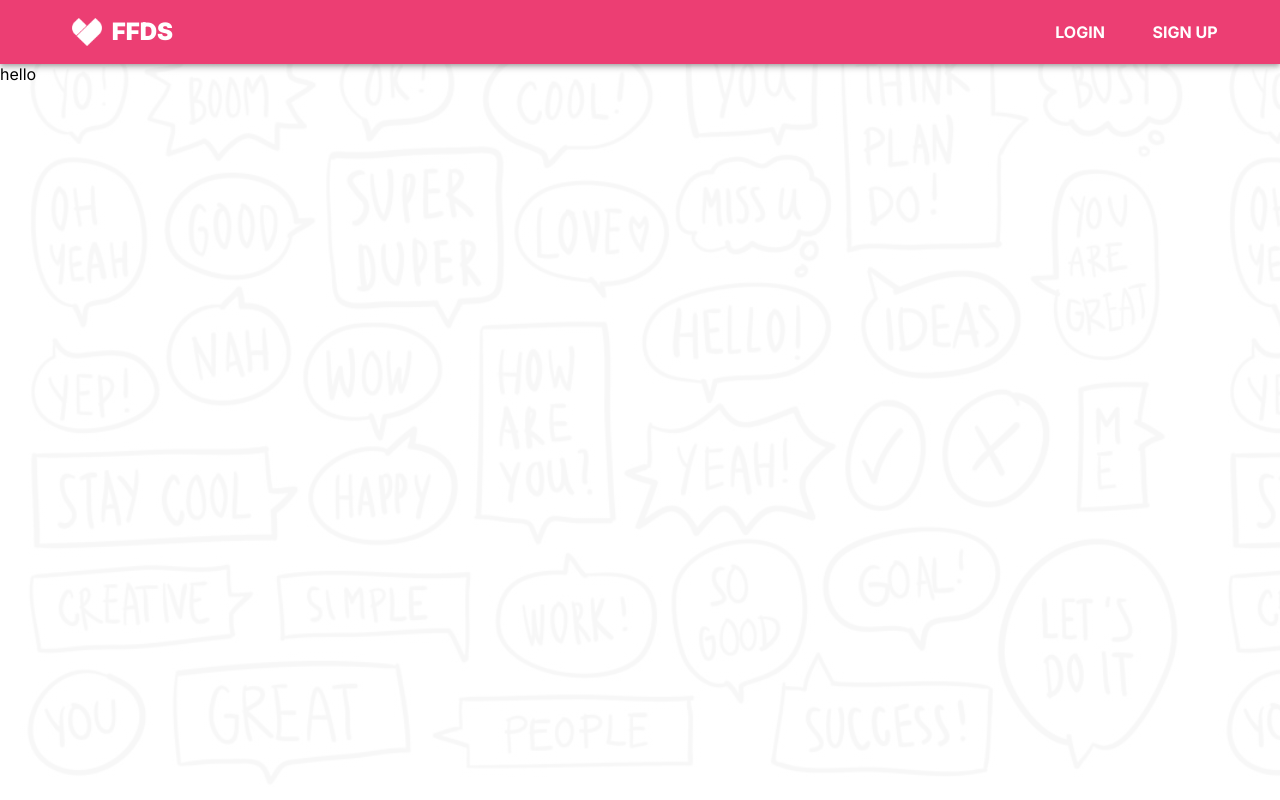
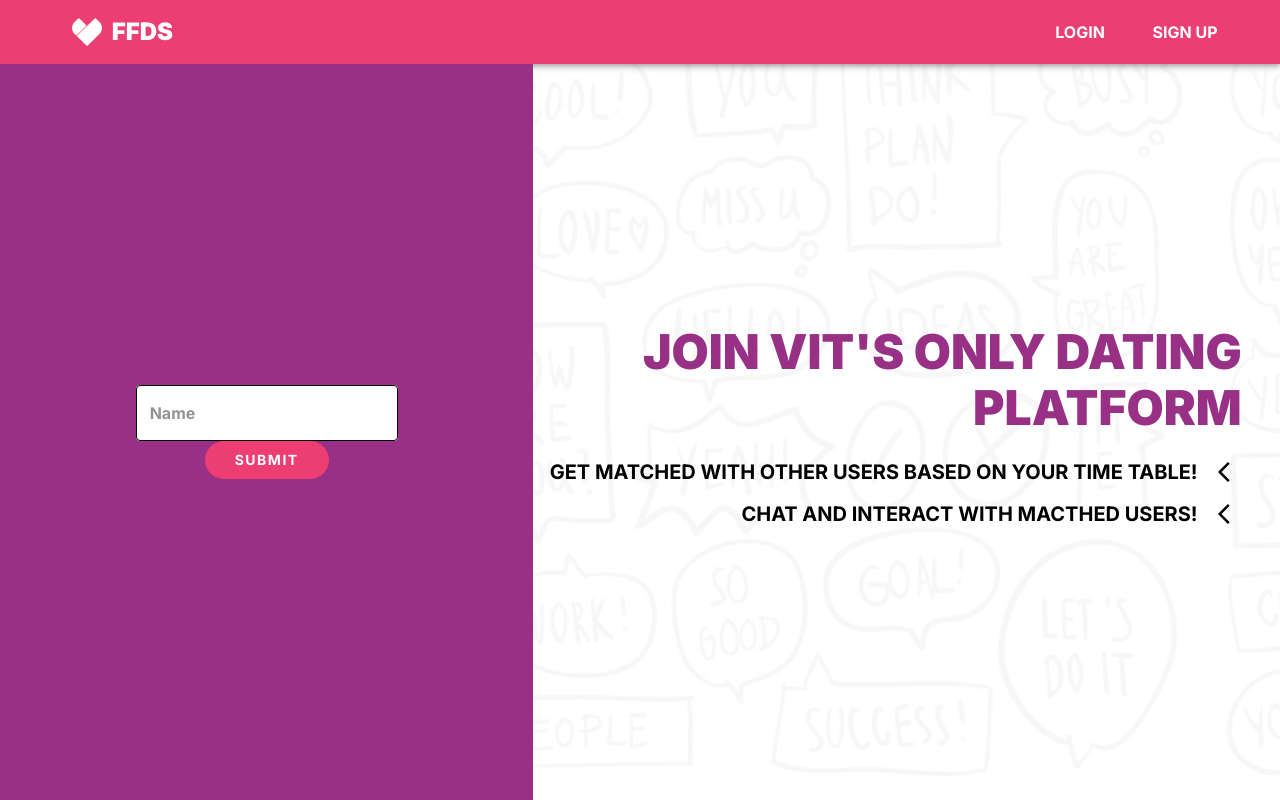
Before and after one commit to CodeChefVIT/FFDS, a React (Create React App) app: page /login in a window 1280 px wide. Built offline with nearby package versions, Linux system fonts and the light colour scheme.

Commit message:
started login form

```diff
--- a/package.json
+++ b/package.json
@@ -4,12 +4,14 @@
   "private": true,
   "dependencies": {
     "@material-ui/core": "^4.11.0",
+    "@material-ui/icons": "^4.9.1",
     "@testing-library/jest-dom": "^4.2.4",
     "@testing-library/react": "^9.5.0",
     "@testing-library/user-event": "^7.2.1",
     "framer-motion": "^2.9.4",
     "react": "^16.14.0",
     "react-dom": "^16.14.0",
+    "react-hook-form": "^6.9.5",
     "react-router-dom": "^5.2.0",
     "react-scripts": "3.4.3"
   },
--- a/src/pages/LoginPage/LoginPage.css
+++ b/src/pages/LoginPage/LoginPage.css
@@ -1,3 +1,40 @@
 .login-page {
 	height: calc(100vh - 64px);
 }
+
+.login-section {
+	background-color: #983086;
+}
+
+.login-text-section {
+	display: flex !important;
+	flex-direction: column !important;
+	justify-content: center !important;
+	align-items: center !important;
+	text-align: right !important;
+	padding-right: 3%;
+}
+
+.login-secondary-text {
+	font-weight: 700 !important;
+	display: flex !important;
+	justify-content: flex-end !important;
+	align-items: center !important;
+	margin-bottom: 10px !important;
+}
+
+.login-form {
+	display: flex !important;
+	flex-direction: column !important;
+	justify-content: center !important;
+	align-items: center !important;
+	height: 100% !important;
+}
+
+.login-form .MuiOutlinedInput-notchedOutline {
+	border-color: black !important;
+}
+
+.login-form .MuiOutlinedInput-notchedOutline:hover {
+	border-color: rgb(223, 223, 223) !important;
+}
--- a/src/pages/LoginPage/LoginPage.js
+++ b/src/pages/LoginPage/LoginPage.js
@@ -1,16 +1,96 @@
 import React from "react";
 import { motion } from "framer-motion";
+import "./LoginPage.css";
+import {
+	Button,
+	Container,
+	Grid,
+	TextField,
+	Typography,
+} from "@material-ui/core";
+import { ArrowBackIos } from "@material-ui/icons";
+import { useForm } from "react-hook-form";
 
 function LoginPage() {
+	const { register, handleSubmit } = useForm();
+
+	const submitForm = async (data) => {
+		console.log(data);
+	};
+
 	return (
 		<motion.div
 			className="login-page"
 			initial={{ x: "100vw" }}
 			animate={{ x: 0 }}
 			transition={{ type: "spring", stiffness: 100 }}
-			exit={{ opacity: 0, transition: { duration: 0.05 } }}
+			exit={{ opacity: 0, transition: { duration: 0.5 } }}
 		>
-			<div>hello</div>
+			<Grid container spacing={0} style={{ height: "100%" }}>
+				<Grid item sm={12} md={5} className="login-section">
+					<form
+						onSubmit={handleSubmit(submitForm)}
+						className="login-form"
+					>
+						<TextField
+							variant="outlined"
+							name="name"
+							inputRef={register}
+							placeholder="Name"
+							// style={{ backgroundColor: "white" }}
+							InputProps={{
+								style: {
+									color: "black",
+									fontWeight: "bold",
+									backgroundColor: "white",
+								},
+							}}
+						/>
+						<Button
+							variant="contained"
+							color="primary"
+							className="action-btn"
+							type="submit"
+						>
+							SUBMIT
+						</Button>
+					</form>
+				</Grid>
+				<Grid item sm={12} md={7} className="login-text-section">
+					<div className="jumbo-login-text">
+						<Typography
+							variant="h1"
+							color="secondary"
+							className="jumbo-text"
+						>
+							JOIN VIT'S ONLY DATING PLATFORM
+						</Typography>
+						<Typography
+							variant="h6"
+							className="login-secondary-text"
+						>
+							GET MATCHED WITH OTHER USERS BASED ON YOUR TIME
+							TABLE!{" "}
+							<ArrowBackIos
+								style={{
+									marginLeft: "20px",
+								}}
+							/>
+						</Typography>
+						<Typography
+							variant="h6"
+							className="login-secondary-text"
+						>
+							CHAT AND INTERACT WITH MACTHED USERS!
+							<ArrowBackIos
+								style={{
+									marginLeft: "20px",
+								}}
+							/>
+						</Typography>
+					</div>
+				</Grid>
+			</Grid>
 		</motion.div>
 	);
 }
--- a/src/pages/MainPage/MainPage.js
+++ b/src/pages/MainPage/MainPage.js
@@ -6,7 +6,10 @@ import { motion } from "framer-motion";
 
 function MainPage() {
 	return (
-		<motion.div className="main-page" exit={{ x: "-100vw" }}>
+		<motion.div
+			className="main-page"
+			exit={{ x: "-100vw", transition: { duration: 0.3 } }}
+		>
 			<Container className="main-page-div">
 				<Grid container spacing={0}>
 					<Grid item xs={12} sm={7} className="jumbo-div">
```
Also changed, not shown: 1 other file (tests, documents, lock files or other folders).
